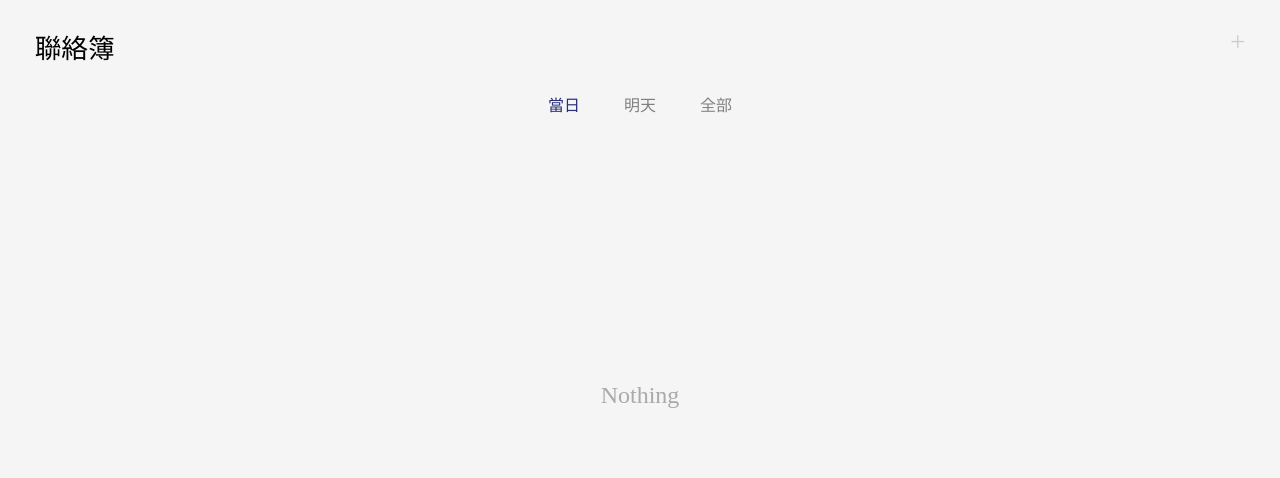
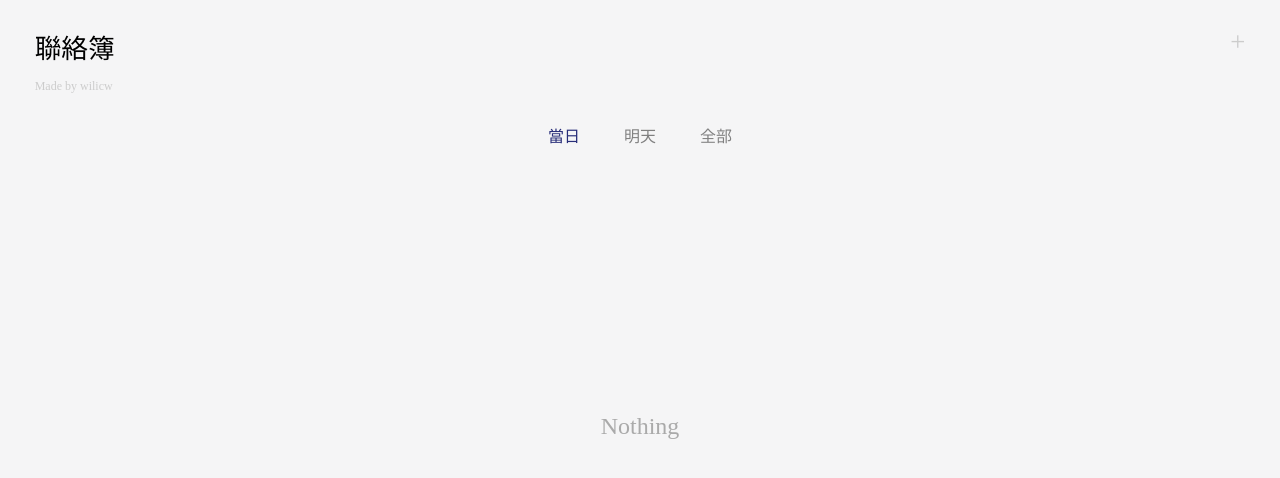
Before and after one commit to wilicw/LiveHWList, a website: page public/index.html in a window 1280 px wide. Drawn offline with nearby package versions, Linux system fonts and the light colour scheme; a web font is replaced by a local one.

Commit message:
add my name(?)

```diff
--- a/public/index.html
+++ b/public/index.html
@@ -28,7 +28,7 @@
       <button id="clear_notification">清除提醒</button>
     </div>
   </div>
-  <h1 class="title noselect">聯絡簿 <span id="show_add">+</span></h1>
+  <h1 class="title noselect">聯絡簿 <span id="show_add">+</span><br><span style="color: #CCCCCC;font-size: 9pt;">Made by wilicw</span></h1>
   <nav id="nav" class="noselect">
     <p id="today" class="nav_item active">當日</p>
     <p id="tomorrow" class="nav_item">明天</p>
```
